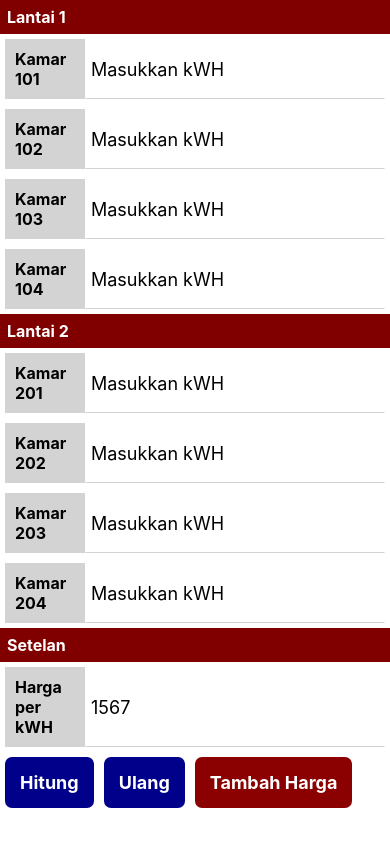
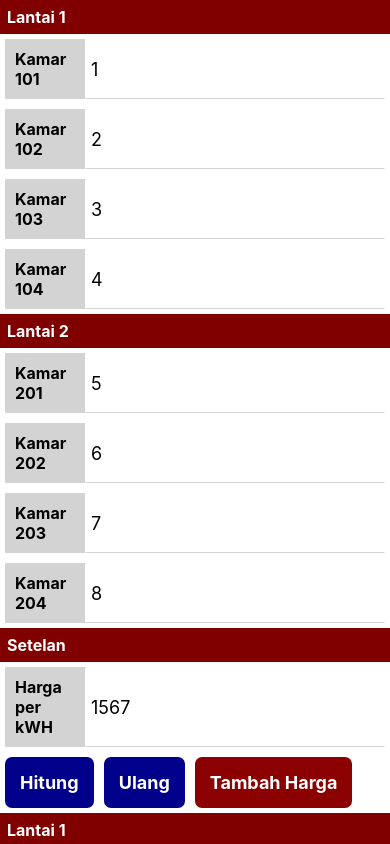
Before and after one commit to kerti/kosan-bapak, a React Native app in the folder frontend/: screen / in a window 390 px wide. Built offline with nearby package versions, Linux system fonts and the light colour scheme.

Commit message:
Enable calculation of bills per room.

```diff
--- a/frontend/components/Container.js
+++ b/frontend/components/Container.js
@@ -3,6 +3,7 @@ import { SafeAreaView, ScrollView } from "react-native";
 import Styles from "../Styles";
 import Config from "./Config";
 import Controls from "./Controls";
+import ResultList from "./Results";
 import RoomList from "./Rooms";
 import { ConfigContext } from "../contexts/ConfigContext";
 
@@ -16,6 +17,9 @@ const Container = () => {
         })}
         <Config />
         <Controls />
+        {layout.map((floor) => {
+          return <ResultList key={floor.floorNum} floor={floor.floorNum} />;
+        })}
       </ScrollView>
     </SafeAreaView>
   );
--- a/frontend/components/Controls.js
+++ b/frontend/components/Controls.js
@@ -5,14 +5,20 @@ import Button from "./Button";
 import { ConfigContext } from "../contexts/ConfigContext";
 
 const Controls = () => {
-  const { pricePerKwh, incrementPrice } = useContext(ConfigContext);
+  const { pricePerKwh, incrementPrice, calculateBills } = useContext(
+    ConfigContext
+  );
   const sayPrice = () => {
     alert(pricePerKwh);
   };
   return (
     <ConfigContext.Provider>
       <View style={Styles.controls}>
-        <Button text="Hitung" style={Styles.buttonPrimary} onPress={sayPrice} />
+        <Button
+          text="Hitung"
+          style={Styles.buttonPrimary}
+          onPress={calculateBills}
+        />
         <Button
           text="Ulang"
           style={Styles.buttonPrimary}
--- a/frontend/components/Results.js
+++ b/frontend/components/Results.js
@@ -1,7 +1,31 @@
 import React, { useContext } from "react";
-import { View } from "react-native";
+import { View, Text } from "react-native";
 import Styles from "../Styles";
-import Button from "./Button";
 import { ConfigContext } from "../contexts/ConfigContext";
 
-const Results = () => {};
+const ResultRow = (props) => {
+  // const { layout } = useContext(ConfigContext);
+  return (
+    <View style={Styles.dataRow}>
+      <Text style={Styles.dataRowLabel}>Kamar {props.name}</Text>
+      <Text style={Styles.dataRowLabel}>{props.value}</Text>
+    </View>
+  );
+};
+
+const ResultList = (props) => {
+  const { layout } = useContext(ConfigContext);
+  const flObj = layout.find((floor) => {
+    return floor.floorNum === props.floor;
+  });
+  return (
+    <>
+      <Text style={Styles.sectionHeader}>Lantai {flObj.floorNum}</Text>
+      {flObj.rooms.map((room) => {
+        return <ResultRow key={room.name} name={room.name} value={room.bill} />;
+      })}
+    </>
+  );
+};
+
+export default ResultList;
--- a/frontend/components/Rooms.js
+++ b/frontend/components/Rooms.js
@@ -4,15 +4,26 @@ import { ConfigContext } from "../contexts/ConfigContext";
 import Styles from "../Styles";
 
 const Room = (props) => {
-  const [kwh, setKwh] = useState("");
+  const { layout, updateKwh } = useContext(ConfigContext);
+  const flObj = layout.find((floor) => {
+    return floor.floorNum === props.floor;
+  });
+  const roomObj = flObj.rooms.find((room) => {
+    return room.name === props.name;
+  });
+  let initKwh = roomObj.kwh;
+  const [kwh, setKwh] = useState(initKwh);
   return (
     <View style={Styles.dataRow}>
       <Text style={Styles.dataRowLabel}>Kamar {props.name}</Text>
       <TextInput
         style={Styles.dataRowInput}
         placeholder="Masukkan kWH"
-        onChangeText={(kwh) => setKwh(kwh)}
-        defaultValue={kwh}
+        value={kwh}
+        onChangeText={(kwh) => {
+          setKwh(kwh);
+          updateKwh(props.floor, props.name, kwh);
+        }}
       />
     </View>
   );
@@ -26,8 +37,8 @@ const RoomList = (props) => {
   return (
     <>
       <Text style={Styles.sectionHeader}>Lantai {flObj.floorNum}</Text>
-      {flObj.rooms.map((fl) => {
-        return <Room key={fl.name} name={fl.name} />;
+      {flObj.rooms.map((room) => {
+        return <Room floor={flObj.floorNum} key={room.name} name={room.name} />;
       })}
     </>
   );
--- a/frontend/contexts/ConfigContext.js
+++ b/frontend/contexts/ConfigContext.js
@@ -9,19 +9,19 @@ const ConfigContextProvider = (props) => {
       {
         floorNum: 1,
         rooms: [
-          { name: "101" },
-          { name: "102" },
-          { name: "103" },
-          { name: "104" },
+          { name: "101", kwh: "1", bill: "0" },
+          { name: "102", kwh: "2", bill: "0" },
+          { name: "103", kwh: "3", bill: "0" },
+          { name: "104", kwh: "4", bill: "0" },
         ],
       },
       {
         floorNum: 2,
         rooms: [
-          { name: "201" },
-          { name: "202" },
-          { name: "203" },
-          { name: "204" },
+          { name: "201", kwh: "5", bill: "0" },
+          { name: "202", kwh: "6", bill: "0" },
+          { name: "203", kwh: "7", bill: "0" },
+          { name: "204", kwh: "8", bill: "0" },
         ],
       },
     ],
@@ -31,8 +31,38 @@ const ConfigContextProvider = (props) => {
     const newPrice = oldPrice + 1;
     setConfig({ ...config, pricePerKwh: newPrice.toString() });
   };
+  const updateKwh = (floorNum, roomName, kwh) => {
+    let floors = [...config.layout];
+    const floorIndex = floors.findIndex((fl) => {
+      return fl.floorNum === floorNum;
+    });
+    let floor = { ...floors[floorIndex] };
+    const roomIndex = floor.rooms.findIndex((room) => {
+      return room.name === roomName;
+    });
+    let room = { ...floor.rooms[roomIndex] };
+    room.kwh = kwh;
+    floor.rooms[roomIndex] = room;
+    floors[floorIndex] = floor;
+    setConfig({ ...config, layout: floors });
+  };
+  const calculateBills = () => {
+    let floors = [...config.layout];
+    for (var i = 0; i < floors.length; i++) {
+      let floor = floors[i];
+      for (var j = 0; j < floor.rooms.length; j++) {
+        let room = floor.rooms[j];
+        room.bill = parseInt(config.pricePerKwh) * parseFloat(room.kwh);
+        floor.rooms[j] = room;
+      }
+      floors[i] = floor;
+    }
+    setConfig({ ...config, layout: floors });
+  };
   return (
-    <ConfigContext.Provider value={{ ...config, incrementPrice }}>
+    <ConfigContext.Provider
+      value={{ ...config, incrementPrice, updateKwh, calculateBills }}
+    >
       {props.children}
     </ConfigContext.Provider>
   );
```
